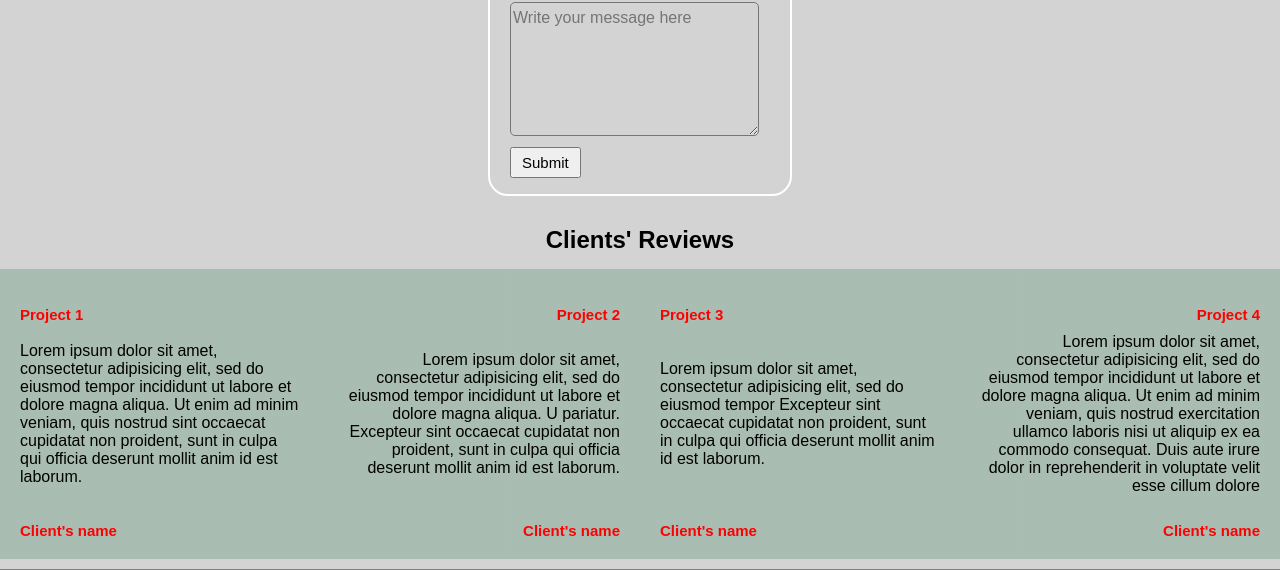
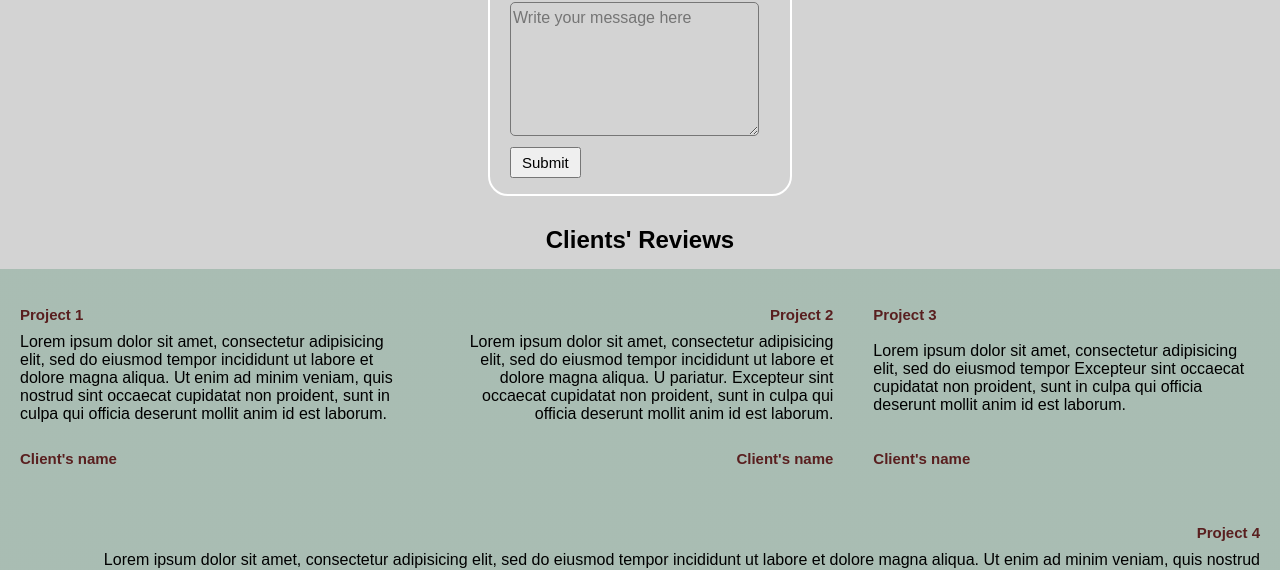
Before and after one commit to ericphilip17/ericphilip17.github.io, a website: page index.html in a window 1280 px wide. Shown: the part 2483-3053 px from the top of the page. Drawn offline with Linux system fonts and the light colour scheme.

Commit message:
Update styles.css

```diff
--- a/styles.css
+++ b/styles.css
@@ -501,7 +501,9 @@ textarea {
   text-align: left;
   line-height: 1.6em;
 }
-
+.partners > ul > a {
+  text-decoration: none;
+}
 .aboutUs {
   display: flex;
   justify-content: space-evenly;
@@ -575,14 +577,13 @@ textarea {
   background: linear-gradient(rgba(0, 100, 50, 0.2), rgba(0, 100, 50, 0.2));
   margin-bottom: 10px;
   margin-top: 10px;
-
 }
 .leftBooks {
   display: flex;
   flex-direction: column;
   justify-content: space-between;
   align-items: flex-start;
-  flex: 1;
+  flex: 1 0 30%;
   padding: 20px;
 }
 .leftBooks:hover {
@@ -601,7 +602,7 @@ textarea {
   flex-wrap: wrap;
   padding: 20px;
   text-align: right;
-  flex: 1;
+  flex: 1 0 30%;
 }
 .rightBooks > h5, .leftBooks > h5 {
   display: flex;
@@ -609,7 +610,7 @@ textarea {
   align-items: center;
   margin-top: 10px;
   font-size: 15px;
-  color: red;
+  color: #591f1f;
 }
 .checking {
   padding: 10px;
@@ -617,7 +618,6 @@ textarea {
   flex-direction: row;
   justify-content: flex-start;
   align-items: center;
-  /* background-color: red; */
 }
 .checking > input {
   width: 10px;
```
